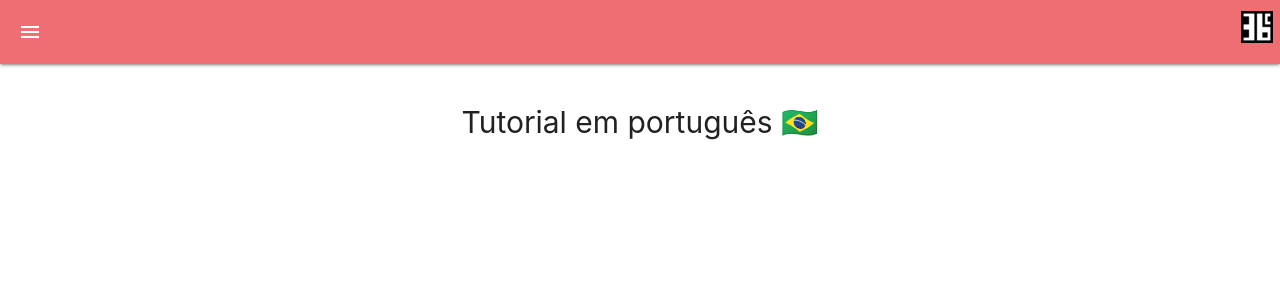
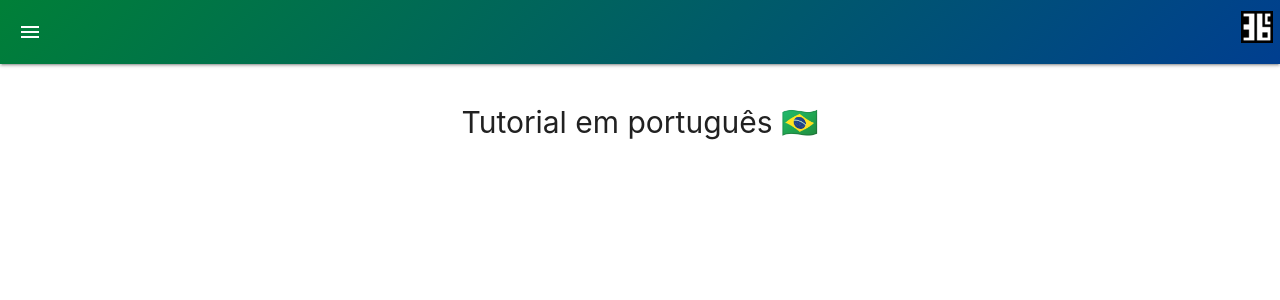
Before and after one commit to RodrigoDornelles/3bc-lang, a Jekyll site: the page built from docs/tutorial-pt-br.md, in a window 1280 px wide. Shown: the top 300 px of the page. Built offline with Jekyll 4.4.1, drawn with Linux system fonts in a browser that asks for light colours; nearby versions of some CDN libraries; emoji names are drawn with the system emoji font; our own code applies the rules of GitHub Pages for plain Markdown files.

Commit message:
docs-improve-nav

```diff
--- a/docs/_layouts/default.html
+++ b/docs/_layouts/default.html
@@ -40,9 +40,12 @@
             });
         </script>
 
+        <!-- HIGHLIGHT JS -->
+        <link rel="stylesheet" href="https://cdnjs.cloudflare.com/ajax/libs/highlight.js/10.7.2/styles/default.min.css">
+        <script src="https://cdnjs.cloudflare.com/ajax/libs/highlight.js/10.7.2/highlight.min.js"></script>
+
         <!-- CUSTOM ASSETS -->
-        <link rel="stylesheet" href="{{ '/docs/assets/style.css' | relative_url }}">
-
+        <link rel="stylesheet" href="{{ '/docs/assets/style.css' | relative_url }}?{{ site.time | date: '%s%N' }}">
 
         {% seo %}
     </head>
--- a/docs/assets/style.css
+++ b/docs/assets/style.css
@@ -7,3 +7,15 @@ h6 {font-size: .75em;}
 blockquote p {text-align: left;}
 p {text-align: justify;}
 ul {text-align: left;}
+pre {text-align: left;}
+
+nav {
+    background: linear-gradient(-45deg, #f0d313, #008234,#00349e, #008234, #f0d313, #008234);
+    animation: 3s linear 0s infinite running brazil-anim;
+    background-size: 600% 600%;
+}
+
+@keyframes brazil-anim {
+    from {background-position: 100% 100%;}
+	to {background-position: 4% 4%;}
+}
```
Also changed, not shown: other parts of docs/_layouts/default.html (+2 -0 lines), docs/changelogs.md (+12 -4 lines).
